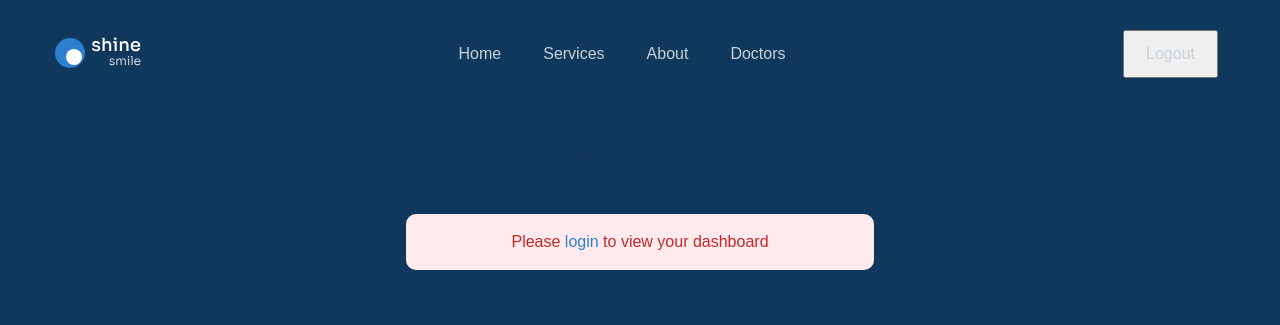
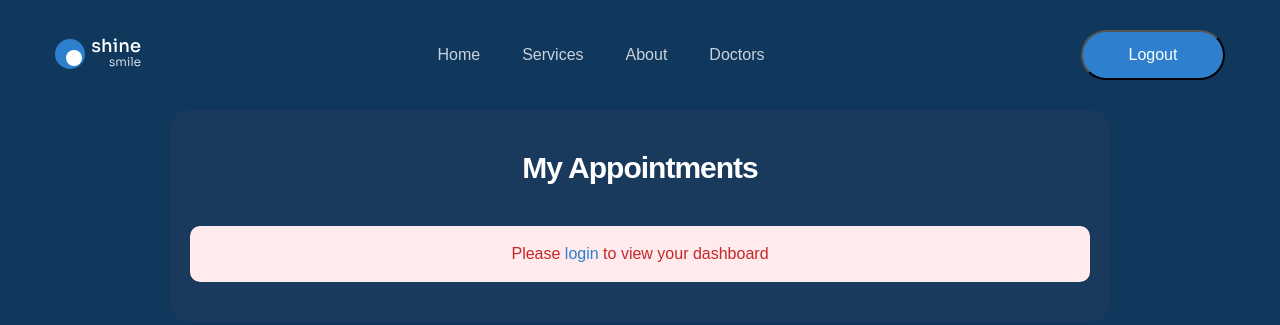
Before and after one commit to fuleth/shinesmile, a website: page dashboard.html in a window 1280 px wide. Drawn offline with Linux system fonts and the light colour scheme.

Commit message:
fix-userdashboard

```diff
--- a/assets/css/style.css
+++ b/assets/css/style.css
@@ -616,9 +616,9 @@ a {
   font-size: 1.4rem;
   font-style: normal;
   line-height: 185.7%;
-  padding:  28px 0 42px;
+  padding: 28px 0 42px;
 }
-
+/* =================cta============== */
 .appointment-card {
   border-radius: 12px;
   background: #ffffff;
--- a/dashboard.html
+++ b/dashboard.html
@@ -33,17 +33,33 @@
           </ul>
         </nav>
         <div class="header__action">
-          <span id="userInfo" style="color: #10375c; margin-right: 20px"></span>
-          <button id="logoutBtn" class="header__action--login">Logout</button>
+          <span id="userInfo" style="color: #fff; margin-right: 20px"></span>
+          <button id="logoutBtn" class="btn header__action--sign-up">
+            Logout
+          </button>
         </div>
       </div>
 
-      <div class="about-content" style="margin: 60px auto; max-width: 800px">
+      <div
+        class="about-content"
+        style="
+          margin: 30px auto;
+          min-width: 940px;
+          padding: 40px 20px;
+          background: #1a3a5d;
+          border-radius: 20px;
+        "
+      >
         <h2
           class="section-heading"
-          style="font-size: 3rem; text-align: center; margin-bottom: 40px"
+          style="
+            font-size: 3rem;
+            text-align: center;
+            margin-bottom: 40px;
+            color: #fff;
+          "
         >
-          My Dashboard
+          My Appointments
         </h2>
 
         <div
@@ -61,7 +77,7 @@
           your dashboard
         </div>
 
-        <div id="dashboardContent" style="display: none">
+        <div id="dashboardContent" style="display: none; width: 900px;">
           <div
             style="
               background: #e8f5e8;
```
Also changed, not shown: services.html (+1 -1 lines).
